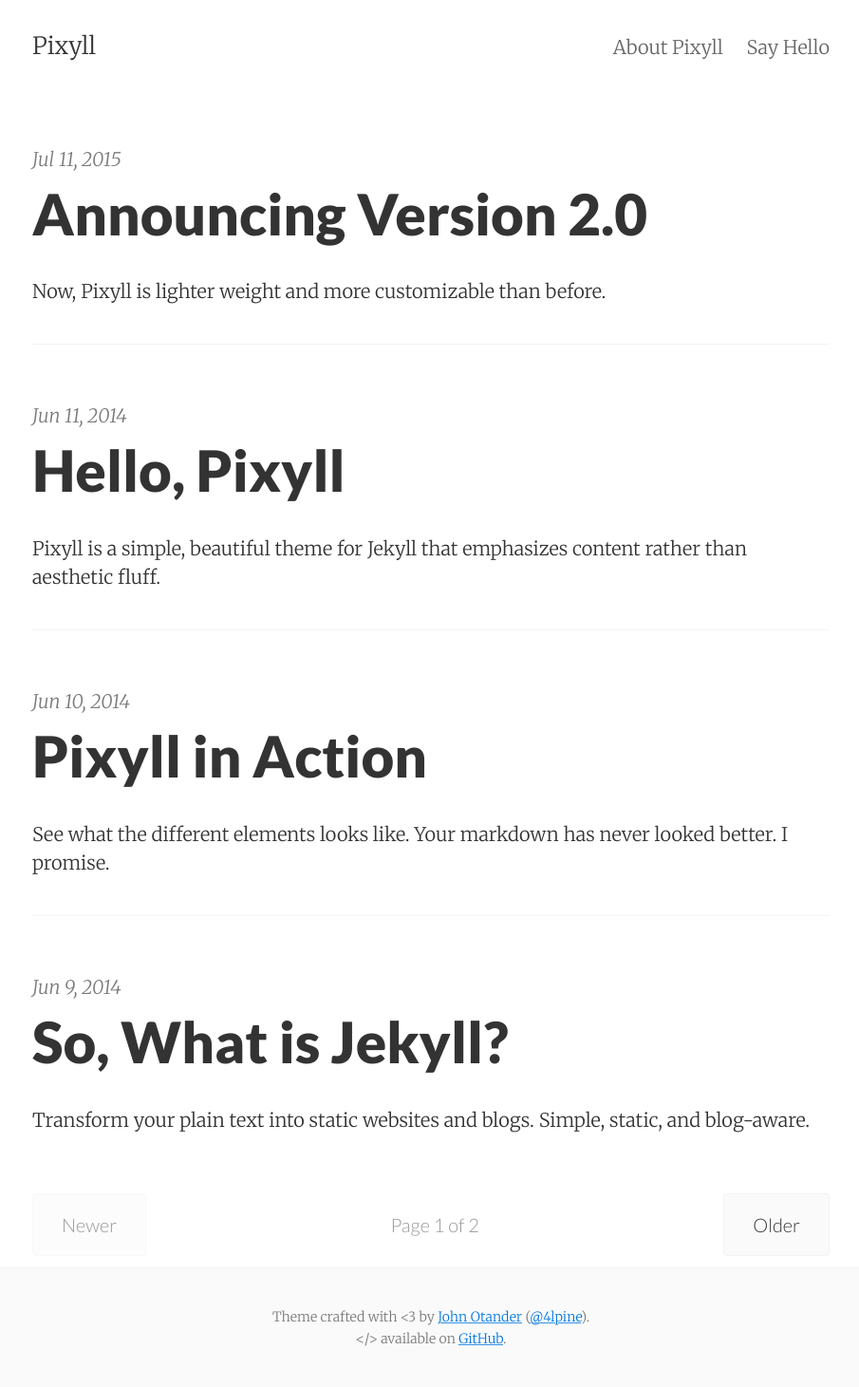
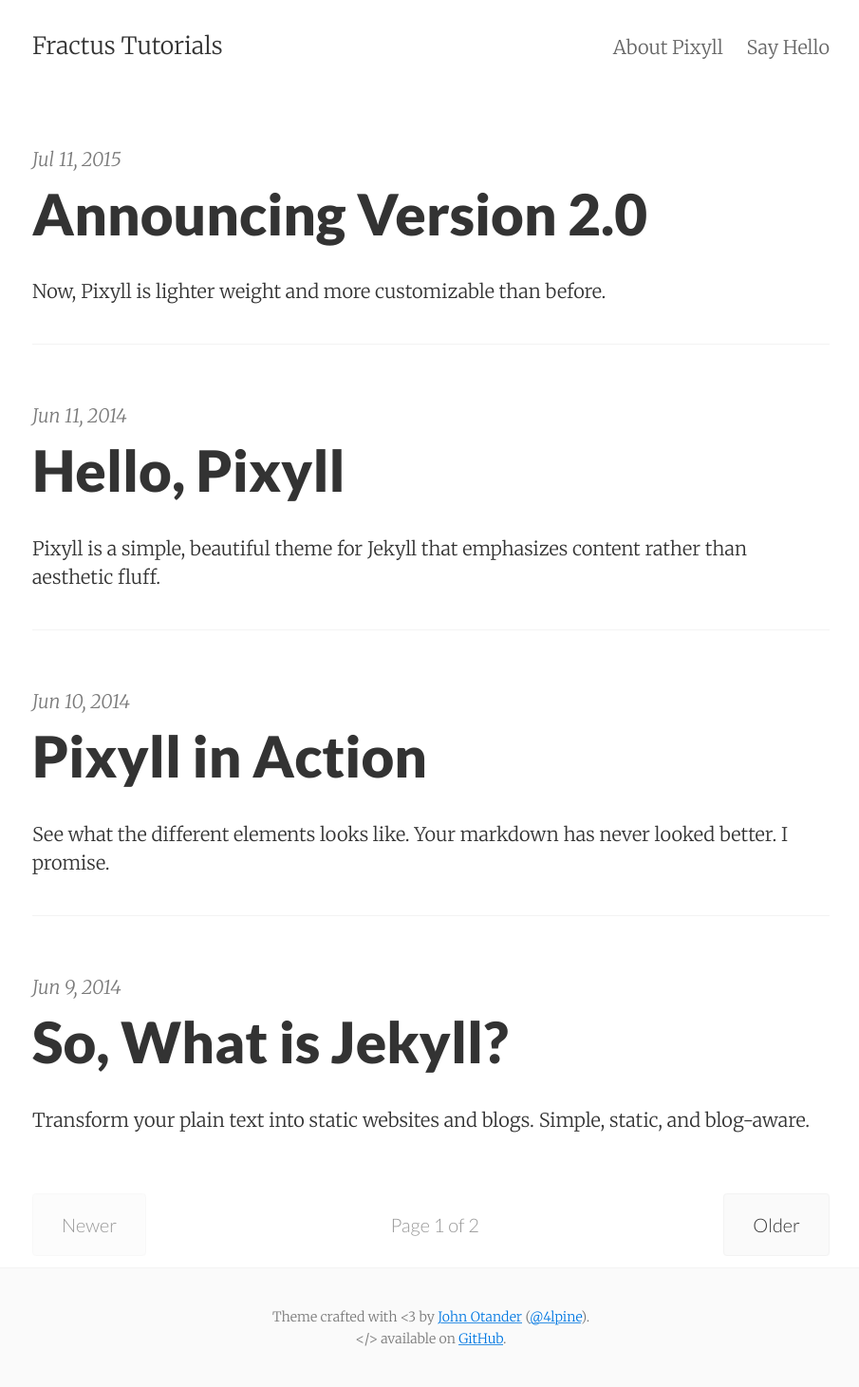
Before and after one commit to fractus-io/fractus-io.github.io, a Jekyll site: the page built from index.html, in a window 1280 px wide. Shown: the whole page at 95% size, without its empty margins (186-1091 px from the left). Built offline with Jekyll 4.4.1, drawn with Linux system fonts in a browser that asks for light colours; the list of posts is cut into pages by our own code; part of the change alters nothing that is shown.

Commit message:
new theme update

```diff
--- a/_config.yml
+++ b/_config.yml
@@ -1,10 +1,11 @@
 # Site settings
-title:       Pixyll
-email:       your_email@example.com
+title:       Fractus Tutorials
+email:       info@fractus.io
 author:      John Otander
 description: "A simple, beautiful theme for Jekyll that emphasizes content rather than aesthetic fluff."
 baseurl:     ""
-url:         "http://pixyll.com"
+#url:         "http://pixyll.com"
+url:         "https://fractus-io.github.io/"
 date_format: "%b %-d, %Y"
 header_pages:
  - about.md
@@ -51,10 +52,10 @@ facebook_appid:
 facebook_comments_number: 10
 
 # Social icons
-github_username:
+github_username: dstar55
 reddit_username:
 bitbucket_username:
-stackoverflow_id:
+stackoverflow_id: dstar55
 twitter_username:
 skype_username:
 steam_nickname:
```
